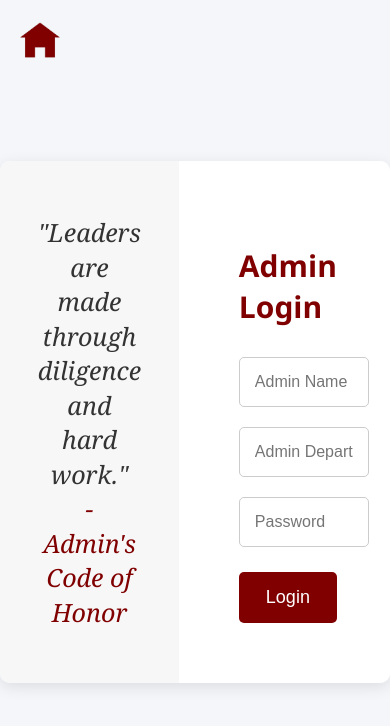
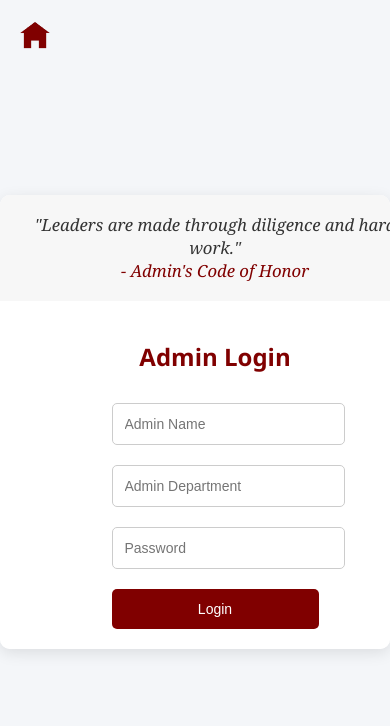
Before and after one commit to TheBoy023/distinction, a PHP site: page /admin/login.php in a window 390 px wide. Shown: the top 726 px of the page. Run offline with PHP 8.4, Linux system fonts and the light colour scheme.

Commit message:
Update login_admin.css

```diff
--- a/css/login_admin.css
+++ b/css/login_admin.css
@@ -61,38 +61,85 @@ body {
 }
 h2 {
     color: #800000;
-    font-size: 30px;
+    font-size: 32px;
     margin-bottom: 20px;
 }
 input[type="text"], input[type="password"] {
     width: 100%;
-    padding: 15px;
+    padding: 20px;
     margin: 10px 0;
     border-radius: 5px;
     border: 1px solid #ccc;
-    font-size: 16px;
+    font-size: 18px;
 }
 button {
     background-color: #800000;
     color: white;
-    padding: 15px;
+    padding: 18px;
     width: 100%;
     border: none;
     border-radius: 5px;
     font-size: 18px;
     cursor: pointer;
-    margin-top: 15px;
+    margin-top: 10px;
     transition: background-color 0.3s ease;
 }
 button:hover {
     background-color: #660000;
+    animation: move 0.6s ease-in-out;
 }
-.signup-link {
-    margin-top: 20px;
-    color: #800000;
-    font-weight: bold;
-    text-decoration: none;
+/* Media Queries for responsiveness */
+@media screen and (max-width: 768px) {
+    .container {
+        flex-direction: column; /* Stack sections vertically */
+        width: 100%;
+    }
+
+    .left-section, .right-section {
+        width: 100%; /* Full width on smaller screens */
+        padding: 20px;
+    }
+
+    .quote {
+        font-size: 18px; /* Adjust font size */
+    }
+
+    h2 {
+        font-size: 28px;
+    }
+
+    input[type="text"], input[type="password"] {
+        padding: 15px; /* Adjust padding for smaller screens */
+        font-size: 16px;
+    }
+
+    button {
+        padding: 15px;
+        font-size: 16px;
+    }
 }
-.signup-link:hover {
-    text-decoration: underline;
+
+@media screen and (max-width: 480px) {
+    .quote {
+        font-size: 16px; /* Smaller font size for very small screens */
+    }
+
+    h2 {
+        font-size: 24px;
+    }
+
+    input[type="text"], input[type="password"] {
+        padding: 12px; /* Even smaller padding */
+        font-size: 14px;
+    }
+
+    button {
+        padding: 12px;
+        font-size: 14px;
+    }
+
+    .home-icon {
+        width: 30px;
+        height: 30px;
+    }
 }
```
